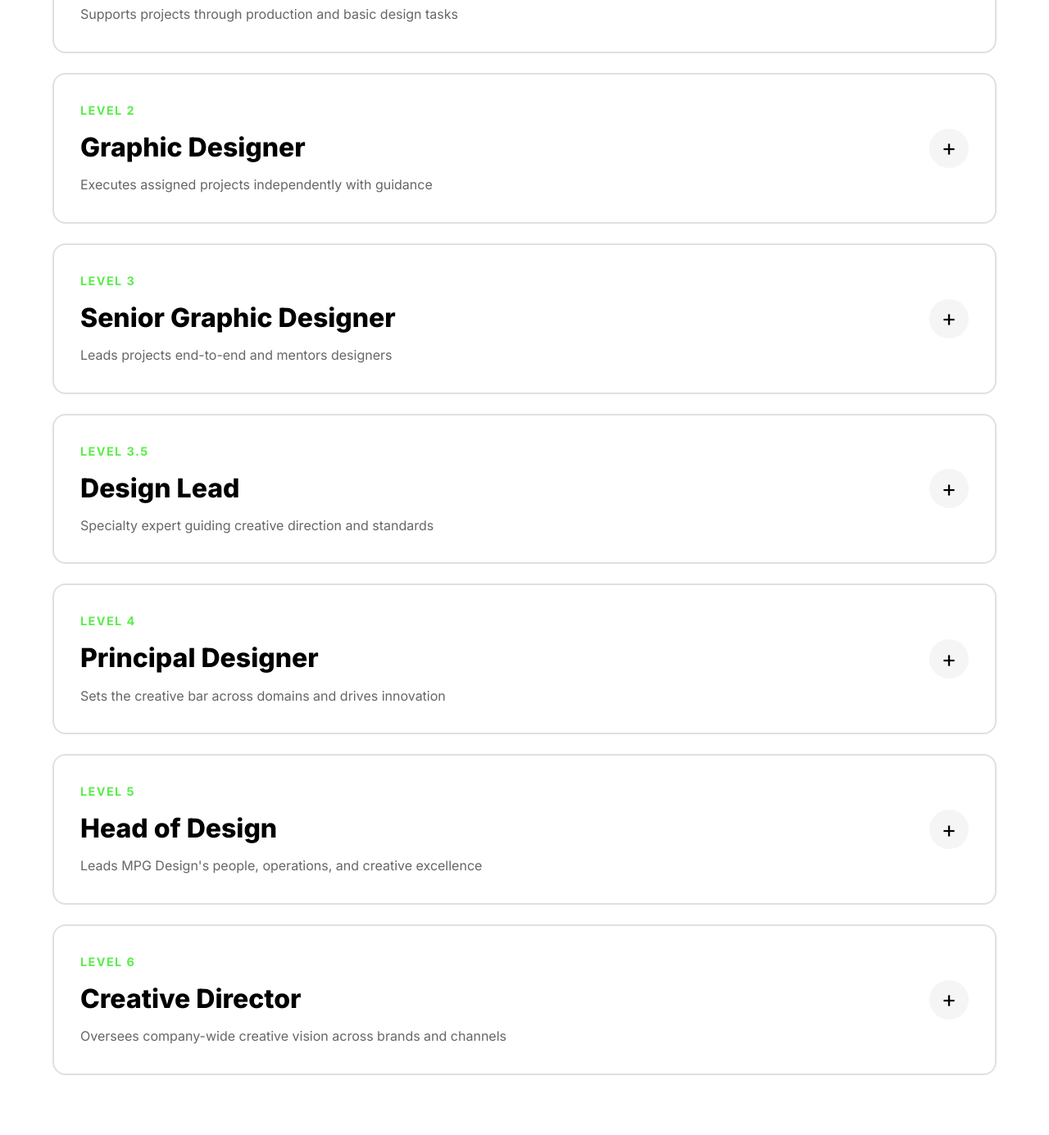
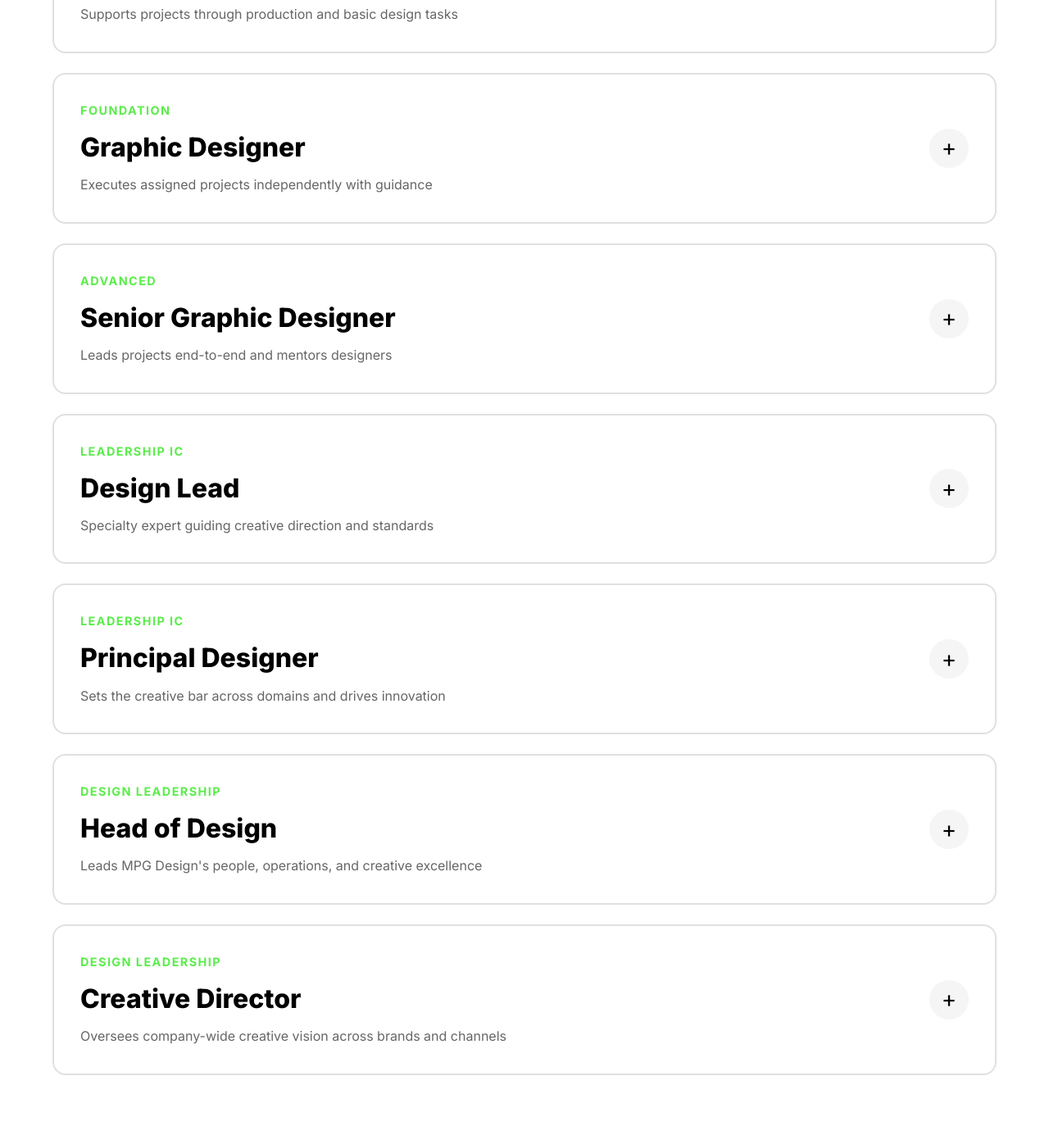
Before and after one commit to mpg-design/mpgd-growth-matrix, a plain HTML site: page index.html in a window 1280 px wide. Shown: the part 815-2200 px from the top of the page at 82% size. Drawn offline with Linux system fonts and the light colour scheme.

Commit message:
index.html

```diff
--- a/index.html
+++ b/index.html
@@ -343,7 +343,7 @@
     <div class="level-card" onclick="toggleLevel(this)">
       <div class="level-header">
         <div class="level-title-group">
-          <div class="level-number">Level 2</div>
+          <div class="level-number">FOUNDATION</div>
           <h2 class="level-name">Graphic Designer</h2>
           <p class="level-summary">Executes assigned projects independently with guidance</p>
         </div>
@@ -384,7 +384,7 @@
     <div class="level-card" onclick="toggleLevel(this)">
       <div class="level-header">
         <div class="level-title-group">
-          <div class="level-number">Level 3</div>
+          <div class="level-number">ADVANCED</div>
           <h2 class="level-name">Senior Graphic Designer</h2>
           <p class="level-summary">Leads projects end-to-end and mentors designers</p>
         </div>
@@ -425,7 +425,7 @@
     <div class="level-card" onclick="toggleLevel(this)">
       <div class="level-header">
         <div class="level-title-group">
-          <div class="level-number">Level 3.5</div>
+          <div class="level-number">LEADERSHIP IC</div>
           <h2 class="level-name">Design Lead</h2>
           <p class="level-summary">Specialty expert guiding creative direction and standards</p>
         </div>
@@ -466,7 +466,7 @@
     <div class="level-card" onclick="toggleLevel(this)">
       <div class="level-header">
         <div class="level-title-group">
-          <div class="level-number">Level 4</div>
+          <div class="level-number">LEADERSHIP IC</div>
           <h2 class="level-name">Principal Designer</h2>
           <p class="level-summary">Sets the creative bar across domains and drives innovation</p>
         </div>
@@ -507,7 +507,7 @@
     <div class="level-card" onclick="toggleLevel(this)">
       <div class="level-header">
         <div class="level-title-group">
-          <div class="level-number">Level 5</div>
+          <div class="level-number">DESIGN LEADERSHIP</div>
           <h2 class="level-name">Head of Design</h2>
           <p class="level-summary">Leads MPG Design's people, operations, and creative excellence</p>
         </div>
@@ -548,7 +548,7 @@
     <div class="level-card" onclick="toggleLevel(this)">
       <div class="level-header">
         <div class="level-title-group">
-          <div class="level-number">Level 6</div>
+          <div class="level-number">DESIGN LEADERSHIP</div>
           <h2 class="level-name">Creative Director</h2>
           <p class="level-summary">Oversees company-wide creative vision across brands and channels</p>
         </div>
```
